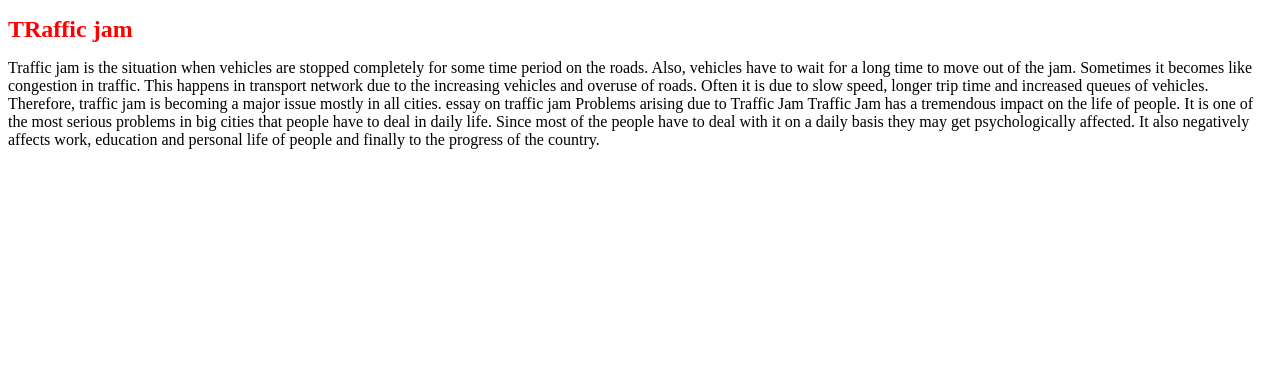
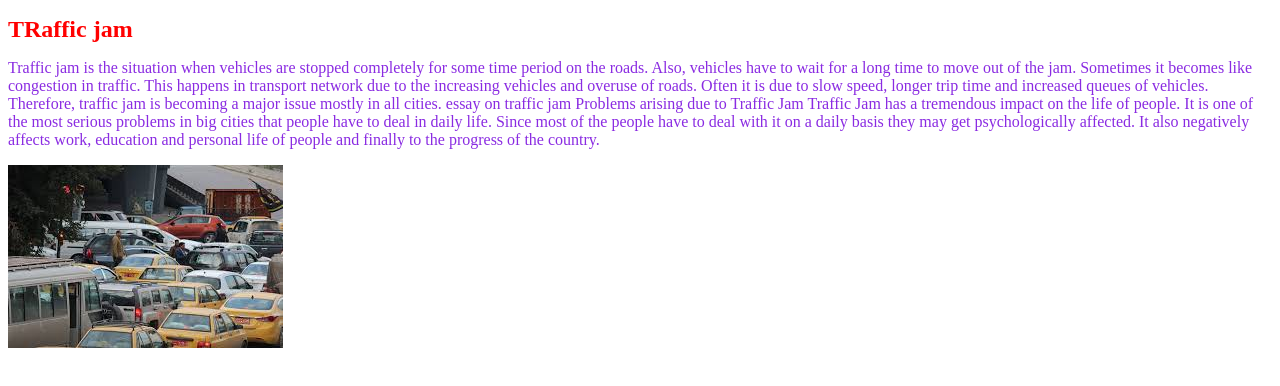
Before and after one commit to Sadia-d/My-first-github-project-repo, a plain HTML site: page index.html in a window 1280 px wide. Drawn offline with Linux system fonts and the light colour scheme.

Commit message:
add photo

```diff
--- a/index.html
+++ b/index.html
@@ -7,11 +7,12 @@
 </head>
 <body>
     <h1 style="color: red; font-size: x-large; ">TRaffic jam</h1>
-    <P>Traffic jam is the situation when vehicles are stopped completely for some time period on the roads. Also, vehicles have to wait for a long time to move out of the jam. Sometimes it becomes like congestion in traffic. This happens in transport network due to the increasing vehicles and overuse of roads. Often it is due to slow speed, longer trip time and increased queues of vehicles. Therefore, traffic jam is becoming a major issue mostly in all cities.
+    <P style="color: blueviolet;">Traffic jam is the situation when vehicles are stopped completely for some time period on the roads. Also, vehicles have to wait for a long time to move out of the jam. Sometimes it becomes like congestion in traffic. This happens in transport network due to the increasing vehicles and overuse of roads. Often it is due to slow speed, longer trip time and increased queues of vehicles. Therefore, traffic jam is becoming a major issue mostly in all cities.
 
         essay on traffic jam
         Problems arising due to Traffic Jam
 
         Traffic Jam has a tremendous impact on the life of people. It is one of the most serious problems in big cities that people have to deal in daily life. Since most of the people have to deal with it on a daily basis they may get psychologically affected. It also negatively affects work, education and personal life of people and finally to the progress of the country.</P>
+        <img src="download-1.jpg">
 </body>
 </html>
```
